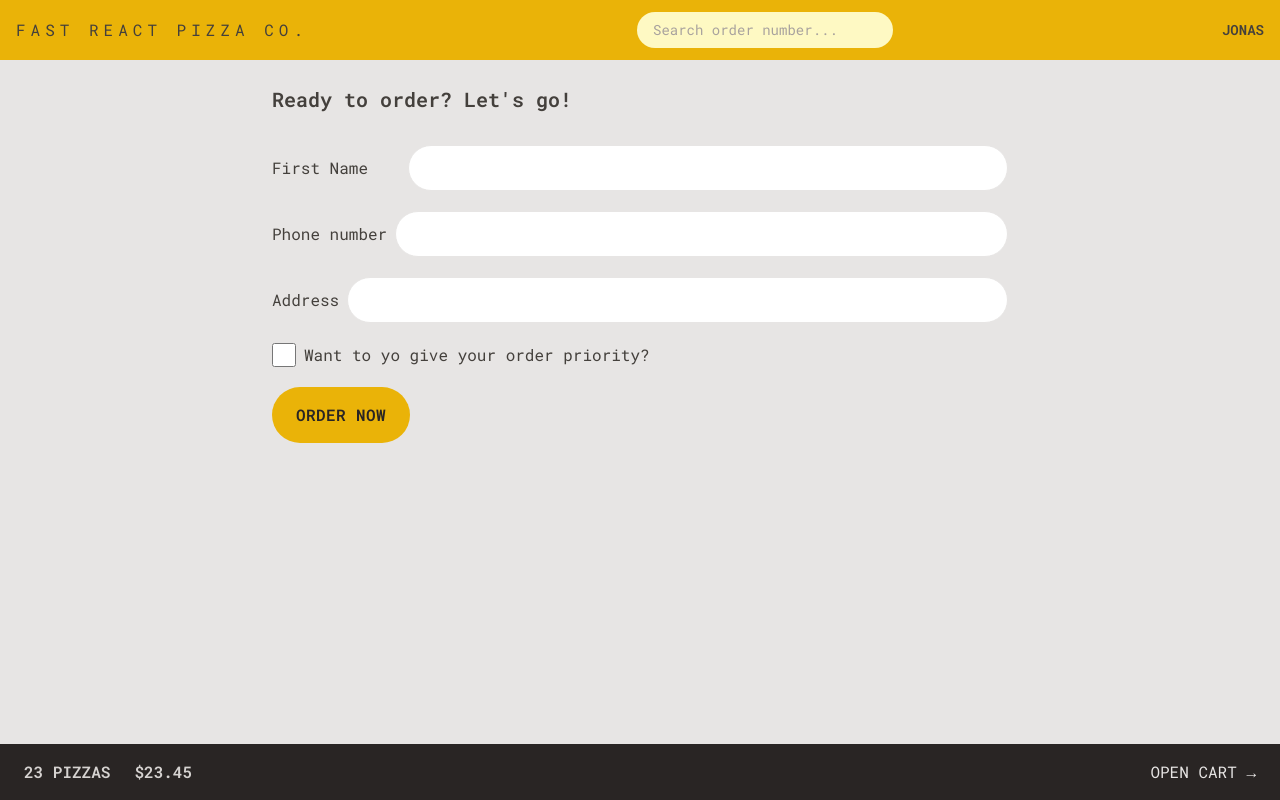
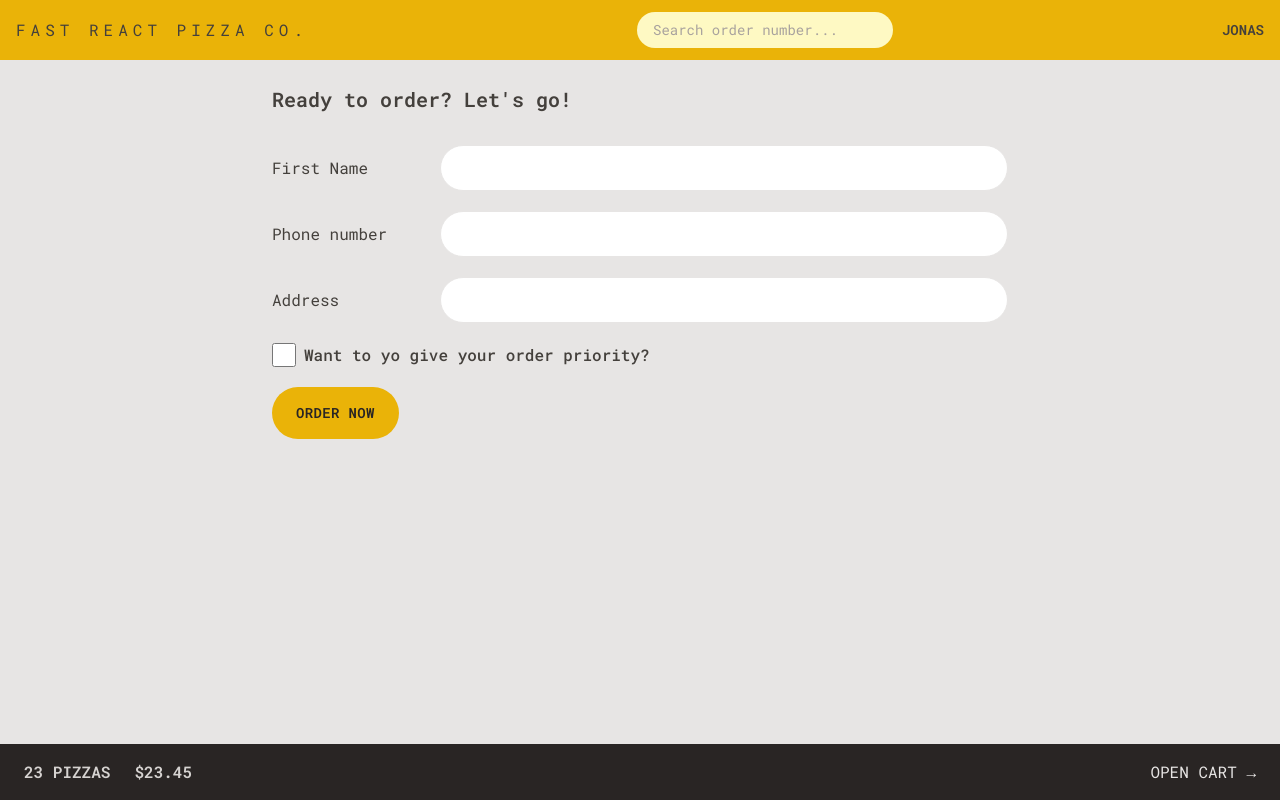
Before and after one commit to Kavin-crew/react-course-exercises, a React (Vite) app in the folder 16-fast-react-pizza/: page /order/new in a window 1280 px wide. Built offline with nearby package versions, Linux system fonts and the light colour scheme.

Commit message:
styling order form

```diff
--- a/16-fast-react-pizza/src/features/order/CreateOrder.jsx
+++ b/16-fast-react-pizza/src/features/order/CreateOrder.jsx
@@ -48,21 +48,21 @@ function CreateOrder() {
             <Form method="POST">
                 <div className="mb-5 flex flex-col gap-2 sm:flex-row sm:items-center">
                     <label className="sm:basis-40">First Name</label>
-                    <input className="input" type="text" name="customer" required />
+                    <input className="input grow" type="text" name="customer" required />
                 </div>
 
                 <div className="mb-5 flex flex-col gap-2 sm:flex-row sm:items-center">
-                    <label>Phone number</label>
+                    <label className="sm:basis-40">Phone number</label>
                     <div className="grow">
-                        <input className="input" type="tel" name="phone" required />
-                        {formErrors?.phone && <p>{formErrors.phone}</p>}
+                        <input className="input w-full" type="tel" name="phone" required />
+                        {formErrors?.phone && <p className="mt-2 rounded-full bg-red-200 text-red-700 text-sm px-2 py-1">{formErrors.phone}</p>}
                     </div>
                 </div>
 
                 <div className="mb-5 flex flex-col gap-2 sm:flex-row sm:items-center">
-                    <label>Address</label>
+                    <label className="sm:basis-40">Address</label>
                     <div className="grow">
-                        <input className="input" type="text" name="address" required />
+                        <input className="input w-full" type="text" name="address" required />
                     </div>
                 </div>
 
@@ -75,7 +75,9 @@ function CreateOrder() {
                         // value={withPriority}
                         // onChange={(e) => setWithPriority(e.target.checked)}
                     />
-                    <label htmlFor="priority">Want to yo give your order priority?</label>
+                    <label htmlFor="priority" className="font-medium">
+                        Want to yo give your order priority?
+                    </label>
                 </div>
 
                 <div>
--- a/16-fast-react-pizza/src/index.css
+++ b/16-fast-react-pizza/src/index.css
@@ -4,7 +4,7 @@
 
 @layer components {
     .input {
-        @apply rounded-full border border-stone-200 px-4 py-2 text-sm transition-all duration-300 placeholder:text-stone-400 focus:outline-none focus:ring focus:ring-yellow-400 w-full md:px-6 md:py-3;
+        @apply rounded-full border border-stone-200 px-4 py-2 text-sm transition-all duration-300 placeholder:text-stone-400 focus:outline-none focus:ring focus:ring-yellow-400  md:px-6 md:py-3;
     }
 
     /* https://dev.to/afif/i-made-100-css-loaders-for-your-next-project-4eje */
--- a/16-fast-react-pizza/src/ui/Button.jsx
+++ b/16-fast-react-pizza/src/ui/Button.jsx
@@ -6,13 +6,13 @@ import { Link } from 'react-router-dom';
 /* eslint-disable react/prop-types */
 function Button({ children, disabled, to, type }) {
     const base =
-        'rounded-full bg-yellow-500  font-semibold uppercase tracking-wide text-stone-800 hover:bg-yellow-300 transition-all duration-300 focus:bg-yellow-300 focus:outline-none focus:ring focus:ring-yellow-300 focus:ring-offset-2 disabled:cursor-not-allowed inline-block ';
+        'rounded-full text-sm bg-yellow-500  font-semibold uppercase tracking-wide text-stone-800 hover:bg-yellow-300 transition-all duration-300 focus:bg-yellow-300 focus:outline-none focus:ring focus:ring-yellow-300 focus:ring-offset-2 disabled:cursor-not-allowed inline-block ';
 
     const styles = {
         primary: base + ' px-4 py-3 md:px-6 md:py-4',
         small: base + ' px-4 py-2 md:px-5 md:py-2.5 text-xs',
         secondary:
-            'rounded-full font-semibold uppercase tracking-wide text-stone-400 hover:bg-stone-400 hover:text-stone-800 focus:text-stone-800 transition-all duration-300 focus:bg-yellow-300 focus:outline-none focus:ring focus:ring-stone-200 focus:ring-offset-2 disabled:cursor-not-allowed inline-block border-2 border-stone-400 px-4 py-3 md:px-6 md:py-4',
+            'rounded-full text-sm font-semibold uppercase tracking-wide text-stone-400 hover:bg-stone-400 hover:text-stone-800 focus:text-stone-800 transition-all duration-300 focus:bg-yellow-300 focus:outline-none focus:ring focus:ring-stone-200 focus:ring-offset-2 disabled:cursor-not-allowed inline-block border-2 border-stone-400 px-4 py-3 md:px-6 md:py-4',
     };
 
     if (to)
```
Also changed, not shown: 16-fast-react-pizza/index.html (+4 -1 lines).
